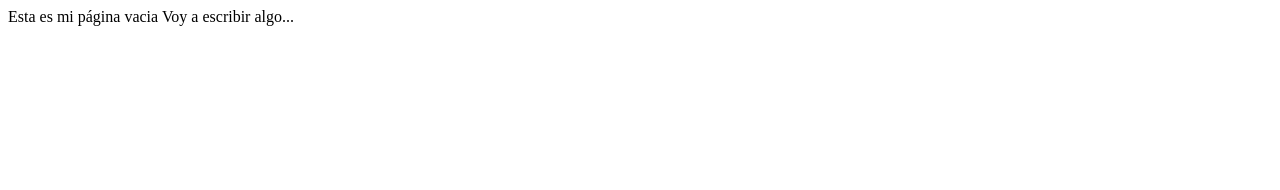
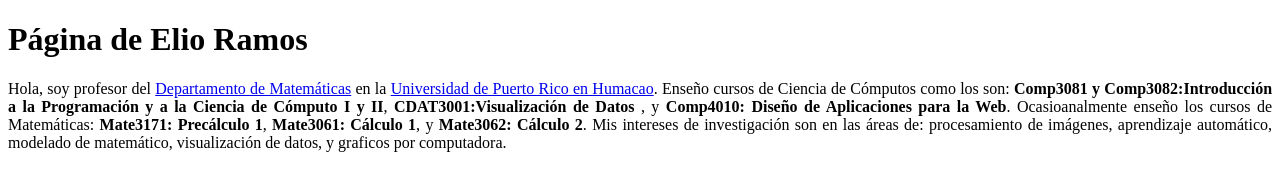
Before and after one commit to elioramosweb/elioramosweb.github.io, a plain HTML site: page index.html in a window 1280 px wide. Drawn offline with Linux system fonts and the light colour scheme.

Commit message:
tercera version

```diff
--- a/index.html
+++ b/index.html
@@ -1,2 +1,27 @@
-Esta es mi página vacia
-Voy a escribir algo...
+<!doctype html>
+<html>
+    <head>
+       <meta charset="utf-8">
+       <title> Mi primer Web App </title>
+       <link href="styles/style.css" rel="stylesheet" type="text/css">
+    </head>
+
+    <body>
+
+    <h1>Página de Elio Ramos</h1>
+
+    <p> Hola, soy profesor del <A HREF="https://mate.uprh.edu">Departamento de  Matemáticas</A>
+        en la <A HREF="https://www.uprh.edu">Universidad de Puerto Rico en Humacao</A>.
+        Enseño  cursos de Ciencia de Cómputos como los son: <b>Comp3081 y Comp3082:Introducción a la Programación y a la Ciencia de     Cómputo I y II</b>,
+        <b>CDAT3001:Visualización de Datos </b>, y <b>Comp4010: Diseño de Aplicaciones para la Web</b>.
+        Ocasioanalmente enseño los cursos de Matemáticas: <b>Mate3171: Precálculo 1</b>, <b>Mate3061: Cálculo 1</b>,
+        y <b>Mate3062: Cálculo 2</b>. Mis intereses de investigación son en las áreas de:
+        procesamiento de imágenes, aprendizaje automático, modelado de matemático,  visualización
+        de datos, y graficos por computadora.
+       </p>
+
+
+
+
+   </body>
+</html>
--- /dev/null
+++ b/styles/style.css
@@ -0,0 +1,5 @@
+p {
+    color:black;
+    text-align:justify
+
+}
```
